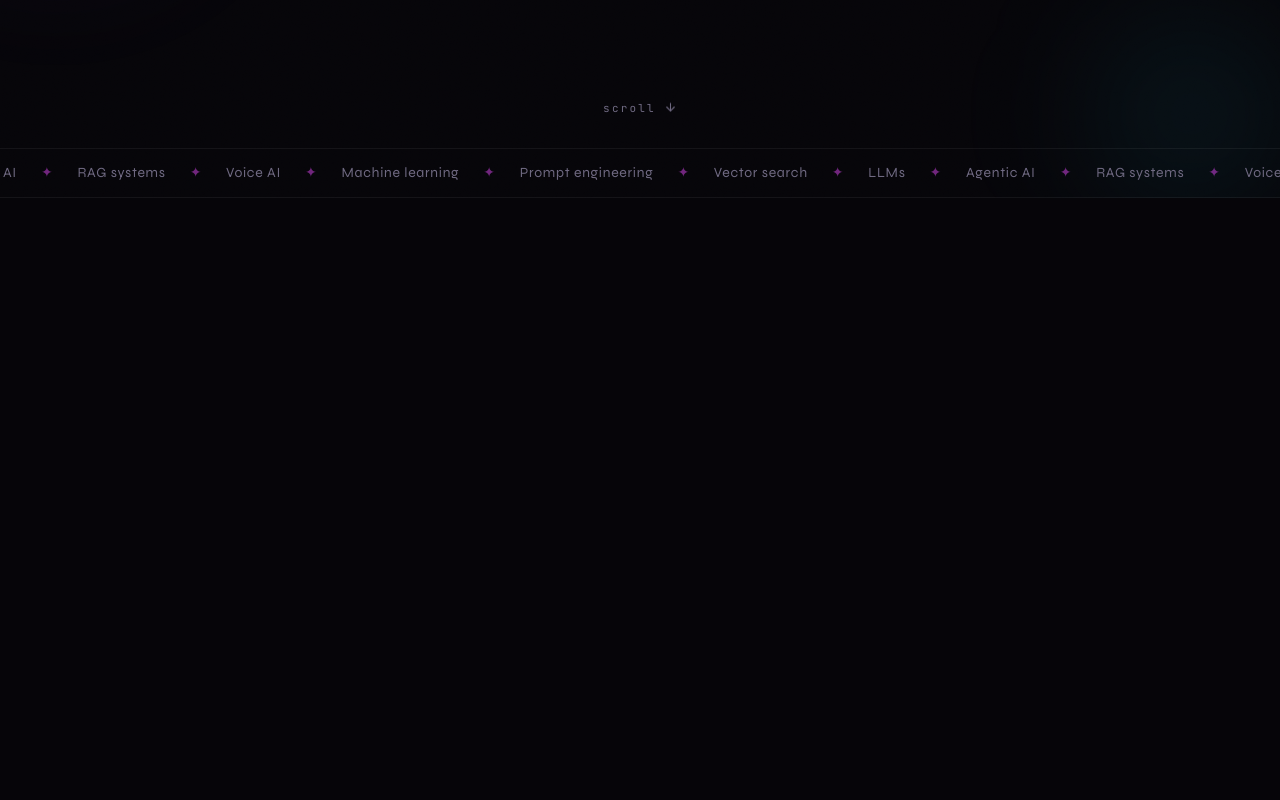
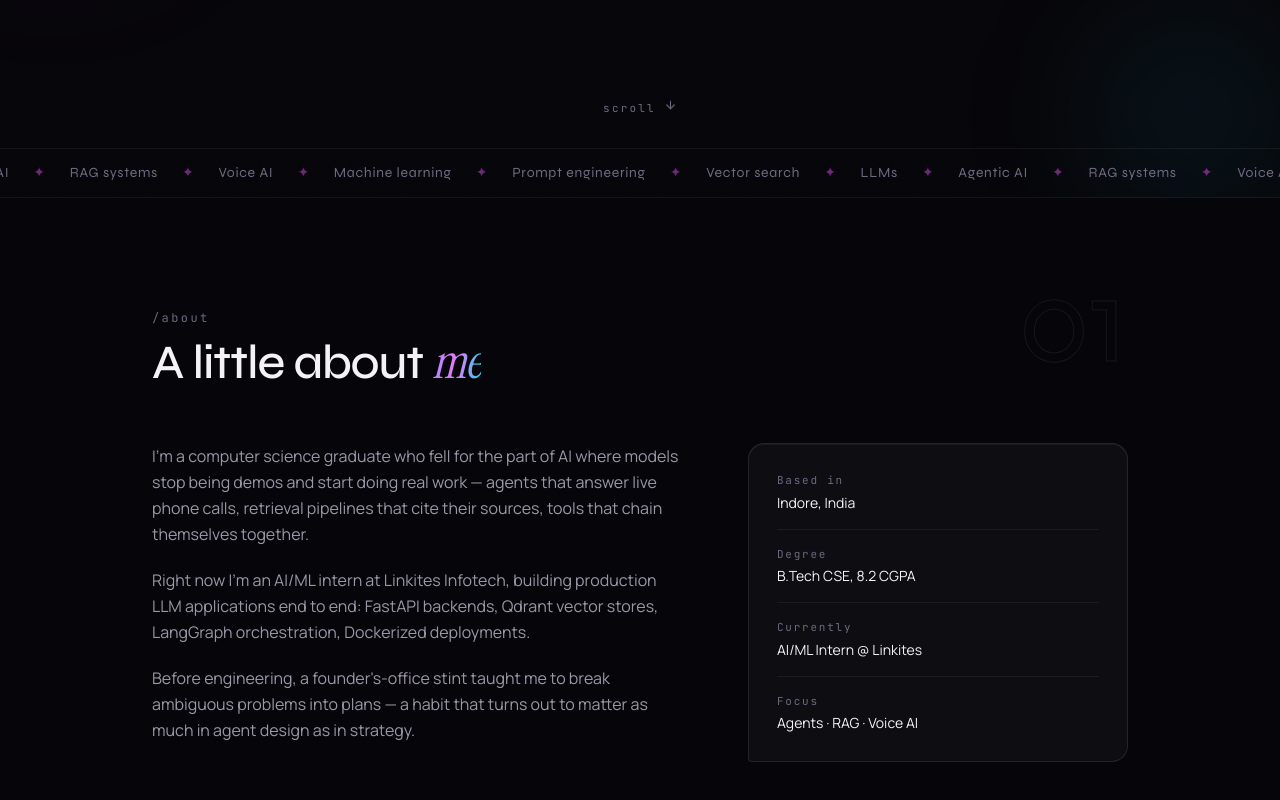
Before and after one commit to nityasolanki/portfolio, a Next.js app: page / in a window 1280 px wide. Shown: the part 602-1402 px from the top of the page. Before the commit the page ends 800 px from the top, so only its background shows below. Built offline with nearby package versions, Linux system fonts and the light colour scheme.

Commit message:
About section with SectionHeading component
- SectionHeading: ghost numeral + mono eyebrow + serif accent title,
  reused by every following section
- Narrative paragraphs (staggered) beside a glass quick-facts card
- Semantic dl/dt/dd for the facts list

```diff
--- a/src/app/page.tsx
+++ b/src/app/page.tsx
@@ -1,9 +1,11 @@
 import { Hero } from "@/components/sections/Hero";
+import { About } from "@/components/sections/About";
 
 export default function Home() {
   return (
     <main className="relative">
       <Hero />
+      <About />
     </main>
   );
 }
--- /dev/null
+++ b/src/components/sections/About.tsx
@@ -0,0 +1,52 @@
+import { about } from "@/data/portfolio";
+import { SectionHeading } from "@/components/ui/SectionHeading";
+import { Stagger, StaggerItem } from "@/components/motion/Stagger";
+import { Reveal } from "@/components/motion/Reveal";
+
+/**
+ * Two reading speeds: narrative paragraphs for readers, a glass
+ * quick-facts card for skimmers. Asymmetric 1.4:1 grid keeps the
+ * organic, editorial rhythm established in the hero.
+ */
+export function About() {
+  return (
+    <section id="about" className="relative py-28">
+      <div className="mx-auto w-full max-w-5xl px-6">
+        <SectionHeading number="01" eyebrow="about" title="A little about" accent="me" />
+
+        <div className="grid gap-12 md:grid-cols-[1.4fr_1fr] md:gap-16">
+          <Stagger className="space-y-5">
+            {about.paragraphs.map((p) => (
+              <StaggerItem
+                key={p.slice(0, 24)}
+                className="block leading-relaxed text-fg-muted"
+              >
+                {p}
+              </StaggerItem>
+            ))}
+          </Stagger>
+
+          <Reveal delay={0.15}>
+            <dl className="glass rounded-2xl rounded-bl-sm p-7">
+              {about.facts.map((fact, i) => (
+                <div
+                  key={fact.label}
+                  className={
+                    i < about.facts.length - 1
+                      ? "border-b border-white/[0.06] pb-4 mb-4"
+                      : ""
+                  }
+                >
+                  <dt className="font-mono text-[11px] tracking-[0.16em] text-fg-faint">
+                    {fact.label}
+                  </dt>
+                  <dd className="mt-1 text-sm text-fg">{fact.value}</dd>
+                </div>
+              ))}
+            </dl>
+          </Reveal>
+        </div>
+      </div>
+    </section>
+  );
+}
--- /dev/null
+++ b/src/components/ui/SectionHeading.tsx
@@ -0,0 +1,50 @@
+import { Reveal } from "@/components/motion/Reveal";
+import { cn } from "@/lib/utils";
+
+type SectionHeadingProps = {
+  /** Ghost numeral rendered behind the heading ("01", "02", ...). */
+  number: string;
+  /** Mono eyebrow label, rendered as /eyebrow. */
+  eyebrow: string;
+  /** Main title in Syne. */
+  title: string;
+  /** Final word(s) in Instrument Serif italic with the aurora gradient. */
+  accent?: string;
+  className?: string;
+};
+
+/**
+ * The editorial header every section opens with: oversized outlined
+ * numeral behind, mono eyebrow, display title with a serif accent.
+ * Consistency here is what makes the page read as one composition.
+ */
+export function SectionHeading({
+  number,
+  eyebrow,
+  title,
+  accent,
+  className,
+}: SectionHeadingProps) {
+  return (
+    <Reveal className={cn("relative mb-14", className)}>
+      <span
+        aria-hidden
+        className="text-ghost pointer-events-none absolute -top-12 right-0 select-none font-display text-[6rem] leading-none sm:text-[7.5rem]"
+      >
+        {number}
+      </span>
+      <p className="font-mono text-xs tracking-[0.2em] text-fg-faint">
+        /{eyebrow}
+      </p>
+      <h2 className="mt-3 font-display text-3xl font-medium tracking-tight sm:text-4xl md:text-5xl">
+        {title}
+        {accent && (
+          <>
+            {" "}
+            <em className="text-aurora font-serif italic">{accent}</em>
+          </>
+        )}
+      </h2>
+    </Reveal>
+  );
+}
```
